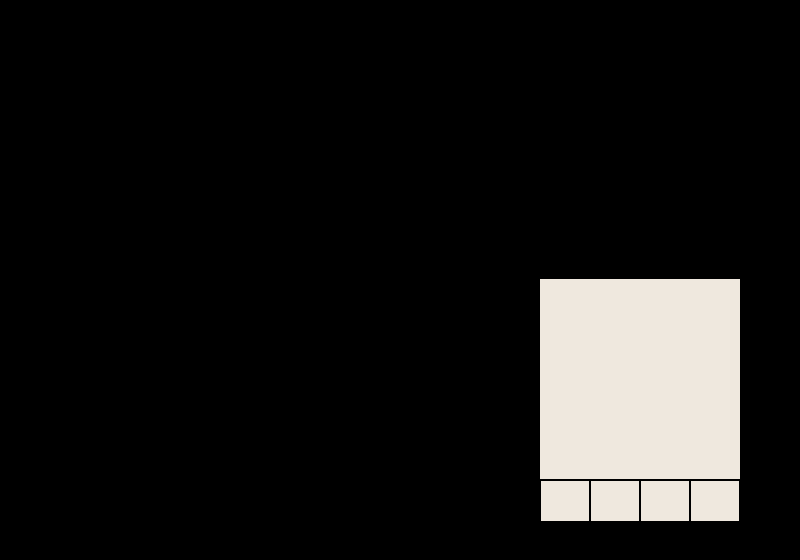
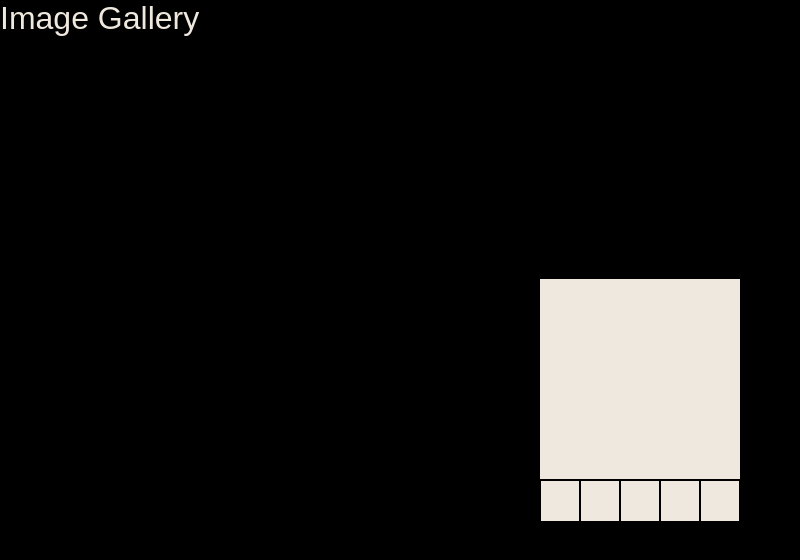
Before and after one commit to grantkendall/index, a plain HTML site: page gallery.html in a window 1280 px wide. Shown: the whole page, without its empty margins (0-800 px from the left). Drawn offline with Linux system fonts and the light colour scheme.

Commit message:
Adjust interactive elements
Re-wrote the code in the gallery so the thumbnail images can load
dynamically. Experimenting with the flower/field page and JS event
listeners.

```diff
--- a/gallery.html
+++ b/gallery.html
@@ -5,6 +5,7 @@
         * {
             margin: 0;
             padding: 0;
+            font-family: sans-serif;
         }
         body {
             background-color: black;
@@ -31,39 +32,51 @@
             height: 40px;
             border: 1px solid black;
         }
+        h1 {
+            position: absolute;
+            left: 0;
+            top: 0;
+            color: rgb(239, 232, 222);
+            font-weight: 300;
+        }
     </style>
 </head>
 
 <body>
+    <h1>Image Gallery</h1>
     <div class="img-full">
         <img src="" alt="">
     </div>
     <div class="img-thumbs">
-        <!-- Size: 20% of img-full, floated left -->
-         <div class="thumb"></div>
-         <div class="thumb"></div>
-         <div class="thumb"></div>
-         <div class="thumb"></div>
+
     </div>
 </body>
 
 <script>
+    const mainImg = document.querySelector(".img-full");
+    const thumbs = document.querySelectorAll(".thumb");
+    const thumbsContainer = document.querySelector(".img-thumbs");
+
     const imgs = ["01.png", "02.png", "03.png", "04.png", "05.png"];
     const altText = {};
 
-    const mainImg = document.querySelector(".img-full");
-    const thumbs = document.querySelector(".img-thumbs");
+    for (let i = 0; i < imgs.length; i++) {
+        // Something like this for assigning alt-text
+        //thumbs[i].textContent = imgs[i];
+        const imgThumb = document.createElement("div");
+        imgThumb.className = "thumb";
+        thumbsContainer.append(imgThumb);
+
+    };
+
     mainImg.addEventListener("click", () => {
         if (mainImg.style.width !== "200px") {
             mainImg.style.width = "200px";
             mainImg.style.height = "200px";
-            thumbs.style.width = "200px";
         }
         else {
             mainImg.style.width = "400px";
             mainImg.style.height = "400px";
-            thumbs.style.width = "400px";
-            thu
         }
     });
 </script>
--- a/style.css
+++ b/style.css
@@ -1,6 +1,6 @@
 * {
     font-family: sans-serif;
-    font-size: 18px;
+    font-size: 22px;
 }
 
 body {
```
Also changed, not shown: list-layout.html (+15 -0 lines).
